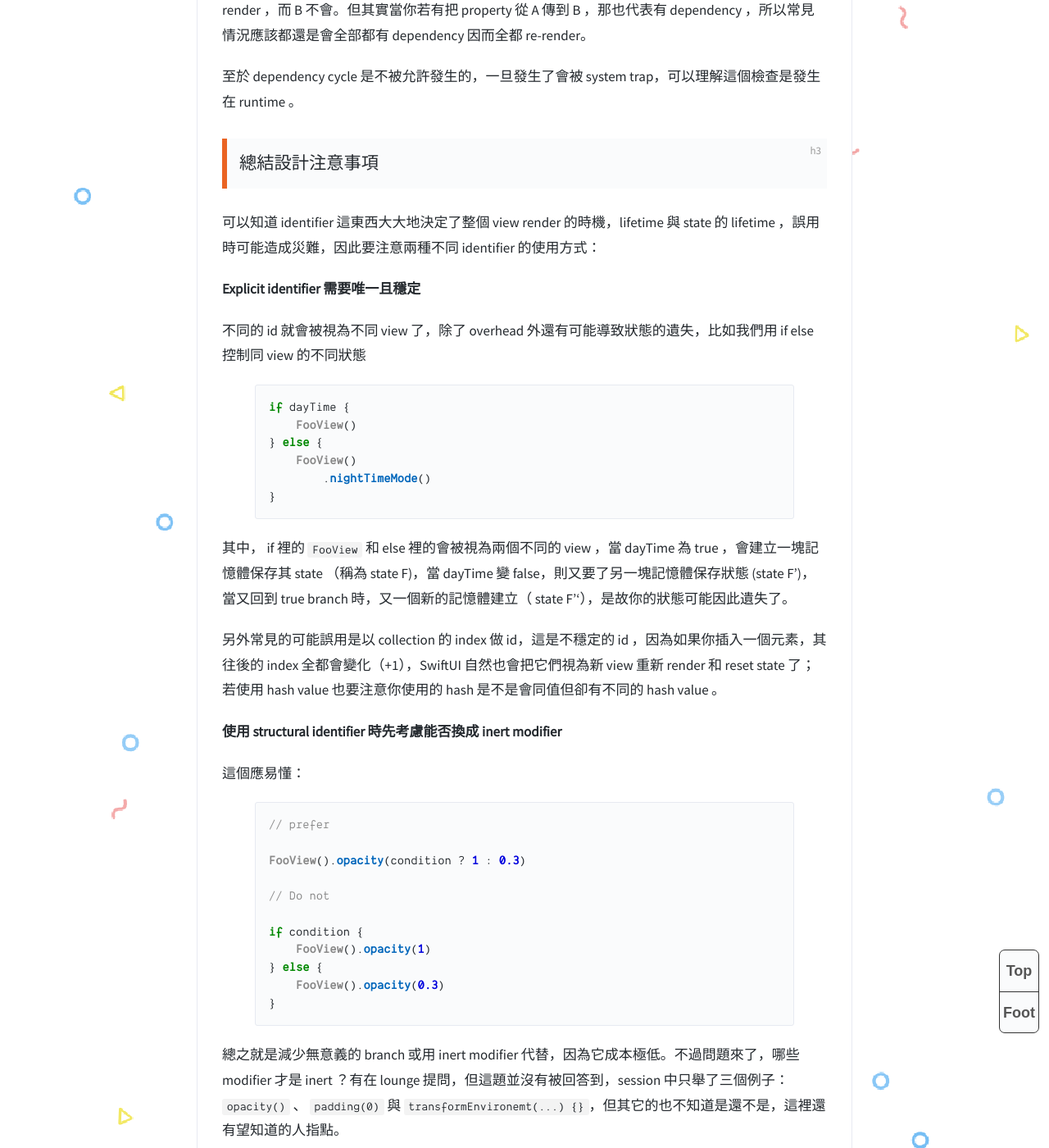
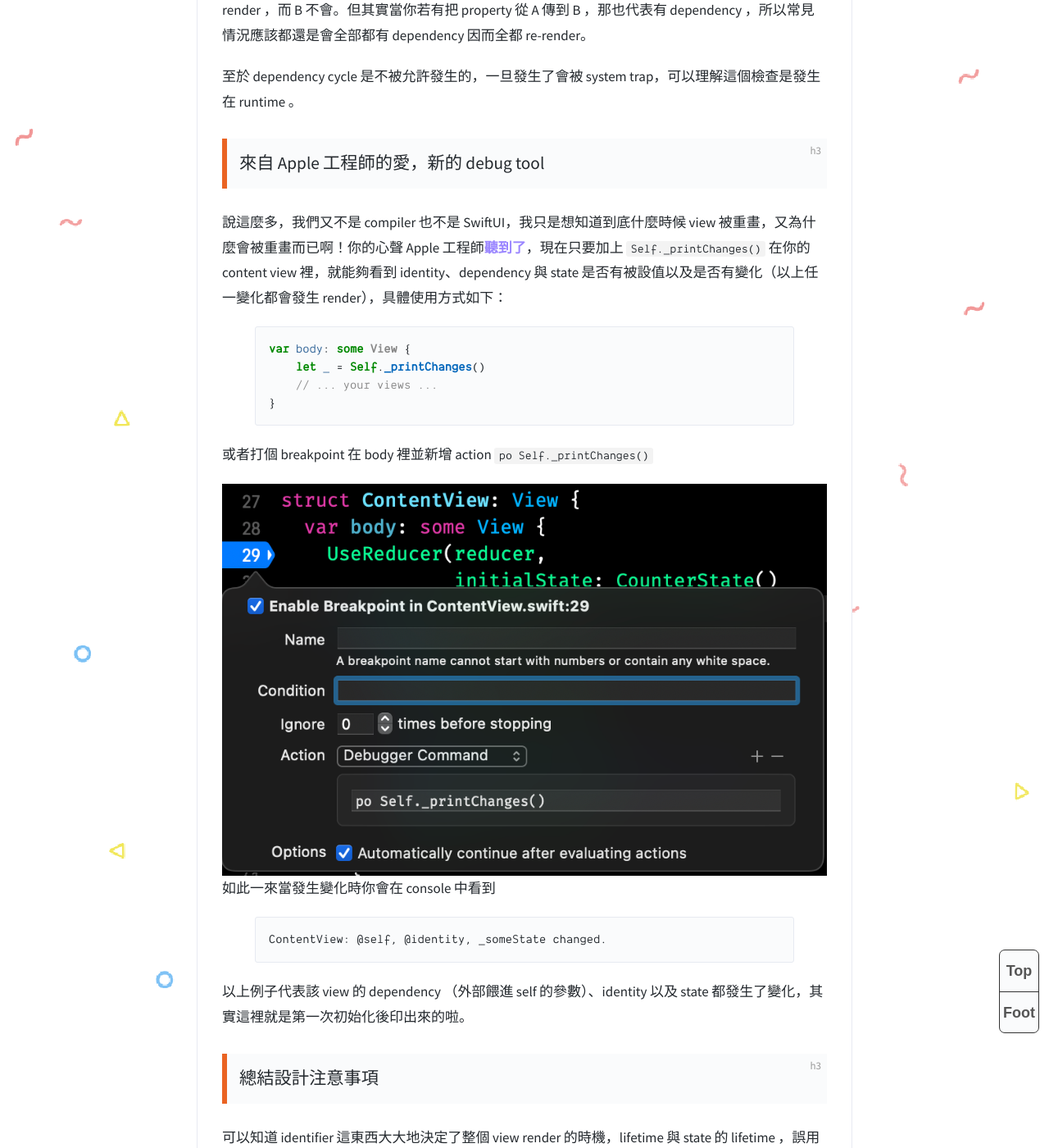
Before and after one commit to pofat/pofat.github.io, a Jekyll site: the page built from _posts/2021-06-13-WWDC21-Demystify-SwiftUI.md, in a window 1280 px wide and 1400 px high, scrolled down 3326 px. Shown: the whole window at 82% size. Built offline with Jekyll 4.4.1, drawn with Linux system fonts in a browser that asks for light colours; comment, search, counter and statistics services are not loaded.

Commit message:
Add new debugging tool section

```diff
--- a/_posts/2021-06-13-WWDC21-Demystify-SwiftUI.md
+++ b/_posts/2021-06-13-WWDC21-Demystify-SwiftUI.md
@@ -83,6 +83,28 @@ Dependencies 是從 view 外部來決定需不需要重 render 的準則，一
 
 至於 dependency cycle 是不被允許發生的，一旦發生了會被 system trap，可以理解這個檢查是發生在 runtime 。
 
+### 來自 Apple 工程師的愛，新的 debug tool
+
+說這麼多，我們又不是 compiler 也不是 SwiftUI，我只是想知道到底什麼時候 view 被重畫，又為什麼會被重畫而已啊！你的心聲 Apple 工程師[聽到了](https://twitter.com/luka_bernardi/status/1402045202714435585?s=20)，現在只要加上 `Self._printChanges()` 在你的 content view 裡，就能夠看到 identity、dependency 與 state 是否有被設值以及是否有變化（以上任一變化都會發生 render），具體使用方式如下：
+
+{% highlight Swift %}
+var body: some View {
+    let _ = Self._printChanges()
+    // ... your views ...
+}
+{% endhighlight %}
+
+或者打個 breakpoint 在 body 裡並新增 action `po Self._printChanges()`
+
+![breakpoint_example](/assets/breakpoint_printChanges.png)
+如此一來當發生變化時你會在 console 中看到
+
+{% highlight shell %}
+ContentView: @self, @identity, _someState changed.
+{% endhighlight %}
+
+以上例子代表該 view 的 dependency （外部餵進 self 的參數）、identity 以及 state 都發生了變化，其實這裡就是第一次初始化後印出來的啦。
+
 ### 總結設計注意事項
 
 可以知道 identifier 這東西大大地決定了整個 view render 的時機，lifetime 與 state 的 lifetime ，誤用時可能造成災難，因此要注意兩種不同 identifier 的使用方式：
```
Also changed, not shown: assets/breakpoint_printChanges.png (added).
